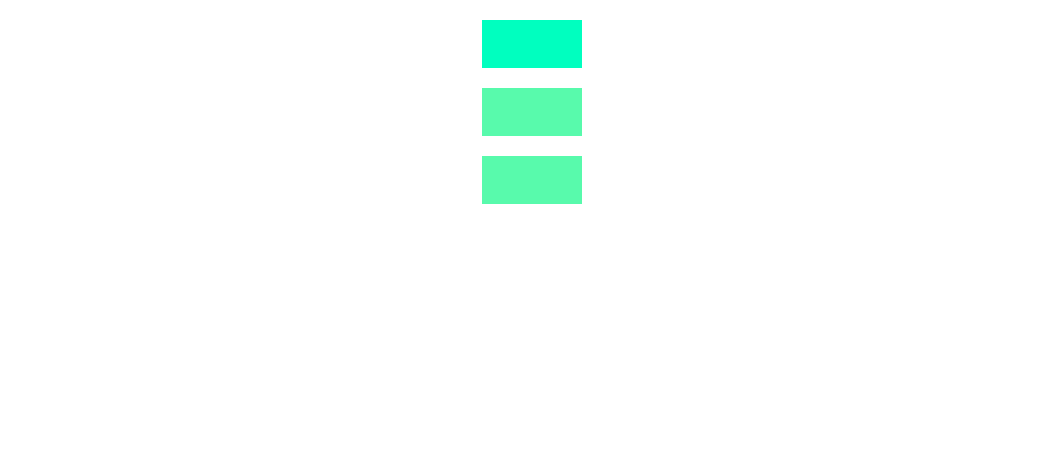
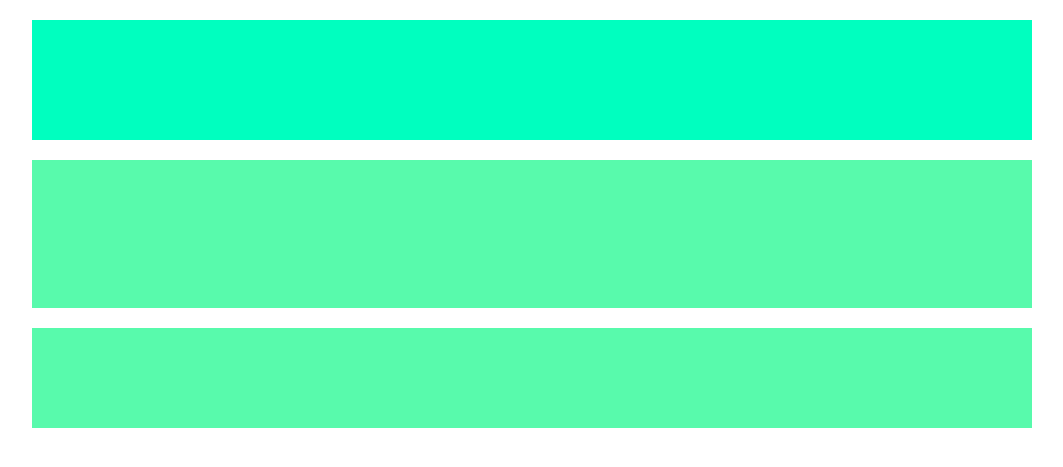
Before and after one commit to dylanmeca/dylanmeca.github.io, a Jekyll site: the page blog.html, which Jekyll copies as it is, in a window 1280 px wide. Shown: the top 467 px of the page, without its empty margins (108-1171 px from the left). Built offline with Jekyll 4.4.1, drawn with Linux system fonts in a browser that asks for light colours.

Commit message:
Update blog.html

```diff
--- a/blog.html
+++ b/blog.html
@@ -23,8 +23,8 @@ header {
 
         position:relative;
 	background:#00FFBF;
-	width:100px;
-	height:48px;
+	width:1000px;
+	height:120px;
         margin:20px auto;
 
 }
@@ -33,8 +33,8 @@ nav {
 
     position:relative;
     background:#58FAAC;
-    width:100px;
-    height:48px;
+    width:1000px;
+    height:148px;
     margin:20px auto;
 
 }
@@ -43,8 +43,8 @@ footer {
 
     position:relative;
     background:#58FAAC;
-    width:100px;
-    height:48px;
+    width:1000px;
+    height:100px;
     margin:20px auto;
 
 }
```
